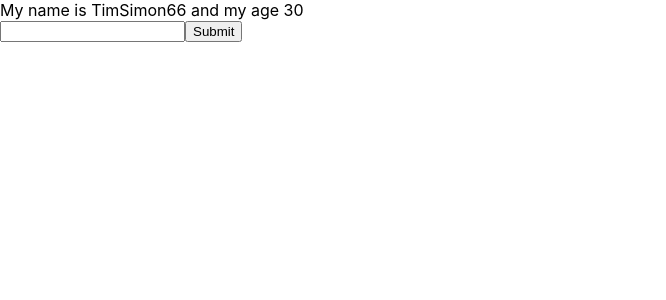
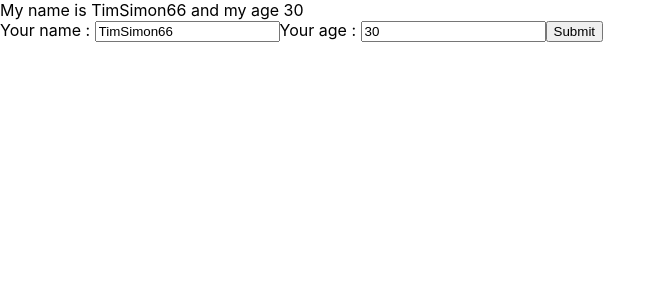
Before and after one commit to TimSimon66/Thuc_hanh_react, a React (Create React App) app: page / in a window 1280 px wide. Shown: the top 300 px of the page, without its empty margins (0-666 px from the left). Built offline with nearby package versions, Linux system fonts and the light colour scheme.

Commit message:
video 22

```diff
--- a/src/App.js
+++ b/src/App.js
@@ -4,52 +4,15 @@ import { useDispatch, useSelector } from "react-redux";
 import { increaseCounter, decreaseCounter } from "./redux/action/counterAction";
 import MyComponent from "./components/MyComponenet";
 import React from "react";
+import UserInfo from "./components/UserInfo";
 
 class App extends React.Component {
-  state = {
-    name: "TimSimon66",
-    age: "30",
-    address: "29 Nguyen Khac Can",
-  };
 
-  handClick = (event) => {
-    console.log("Click ne", this.state.name);
-
-    this.setState({
-      name: "HarryPoteric",
-      age: Math.floor(Math.random() * 100 + 1),
-    });
-  };
-
-  handMouse(event) {
-    console.log(event);
-  }
-
-  handOnChangeInput = (event) => {
-    this.setState({
-      name: event.target.value,
-    })
-    console.log(event, event.target.value);
-  };
-
-  handOnSubmit = (event) => {
-    event.preventDefault();
-    console.log(this.state);
-  }
 
   render() {
     return (
       <div>
-        My name is {this.state.name} and my age {this.state.age}
-        <form onSubmit={(event) => this.handOnSubmit(event)}>
-          <input
-            type="text"
-            onChange={(event) => this.handOnChangeInput(event)}
-          />
-
-          <button>Submit</button>
-
-        </form>
+      <UserInfo/>
       </div>
     );
   }
--- /dev/null
+++ b/src/components/UserInfo.js
@@ -0,0 +1,68 @@
+import React from "react";
+
+class UserInfo extends React.Component {
+  state = {
+    name: "TimSimon66",
+    age: "30",
+    address: "29 Nguyen Khac Can",
+  };
+
+  handClick = (event) => {
+    console.log("Click ne", this.state.name);
+
+    this.setState({
+      name: "HarryPoteric",
+      age: Math.floor(Math.random() * 100 + 1),
+    });
+  };
+
+  handMouse(event) {
+    console.log(event);
+  }
+
+  handOnChangeInput = (event) => {
+    this.setState({
+      name: event.target.value,
+    });
+    console.log(event, event.target.value);
+  };
+
+  handOnChangeAge = (event) => {
+    this.setState({
+      age: event.target.value,
+    });
+    console.log(event, event.target.value);
+  };
+
+  handOnSubmit = (event) => {
+    event.preventDefault();
+    console.log(this.state);
+  };
+
+  render() {
+    return (
+      <div>
+        My name is {this.state.name} and my age {this.state.age}
+        <form onSubmit={(event) => this.handOnSubmit(event)}>
+          <label>Your name : </label>
+          <input
+            value={this.state.name}
+            type="text"
+            onChange={(event) => this.handOnChangeInput(event)}
+          />
+
+          <label>Your age : </label>
+          <input
+            value={this.state.age}
+            type="text"
+            onChange={(event) => this.handOnChangeAge(event)}
+          />
+
+          <button>Submit</button>
+        </form>
+      </div>
+    );
+  }
+}
+
+export default UserInfo;
```
